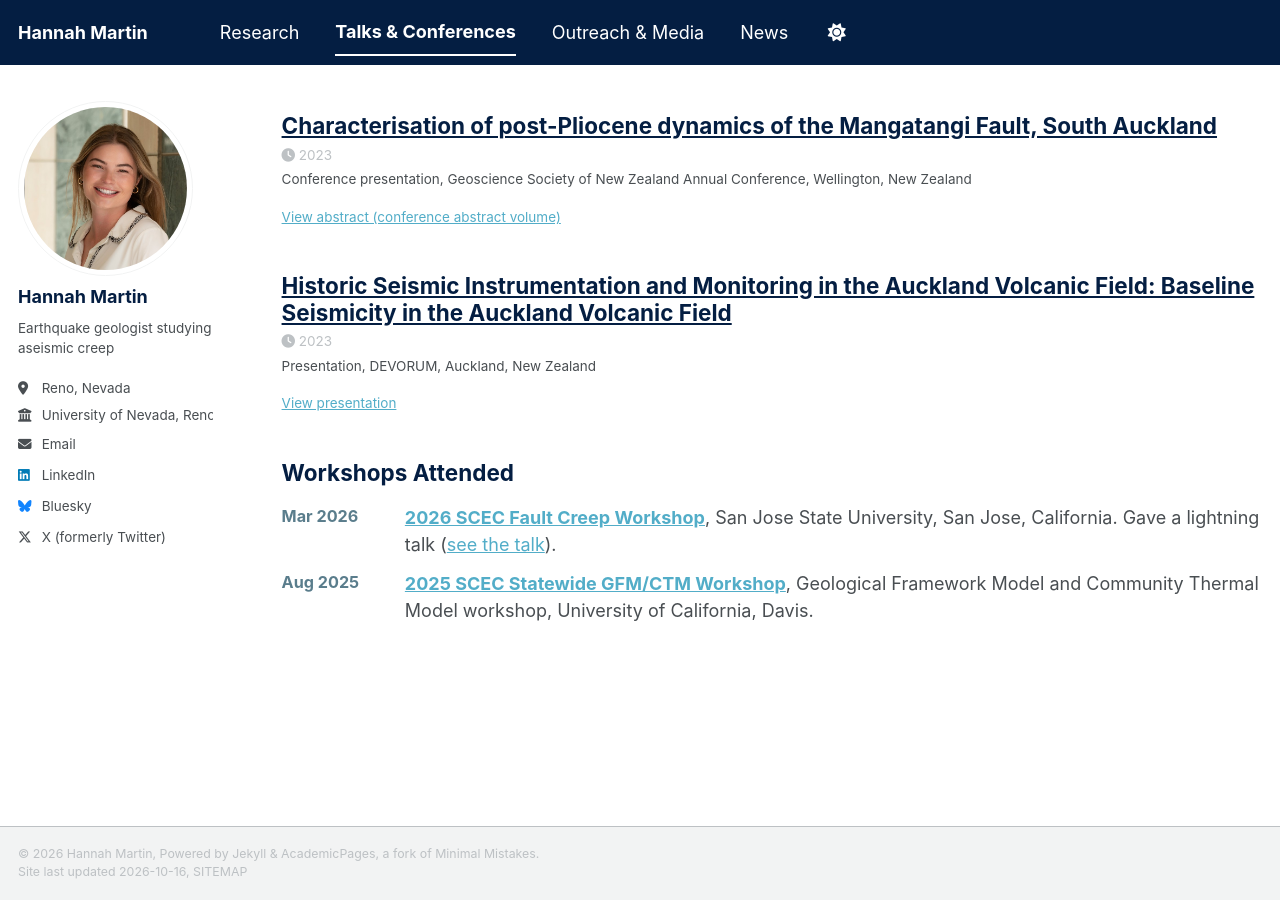
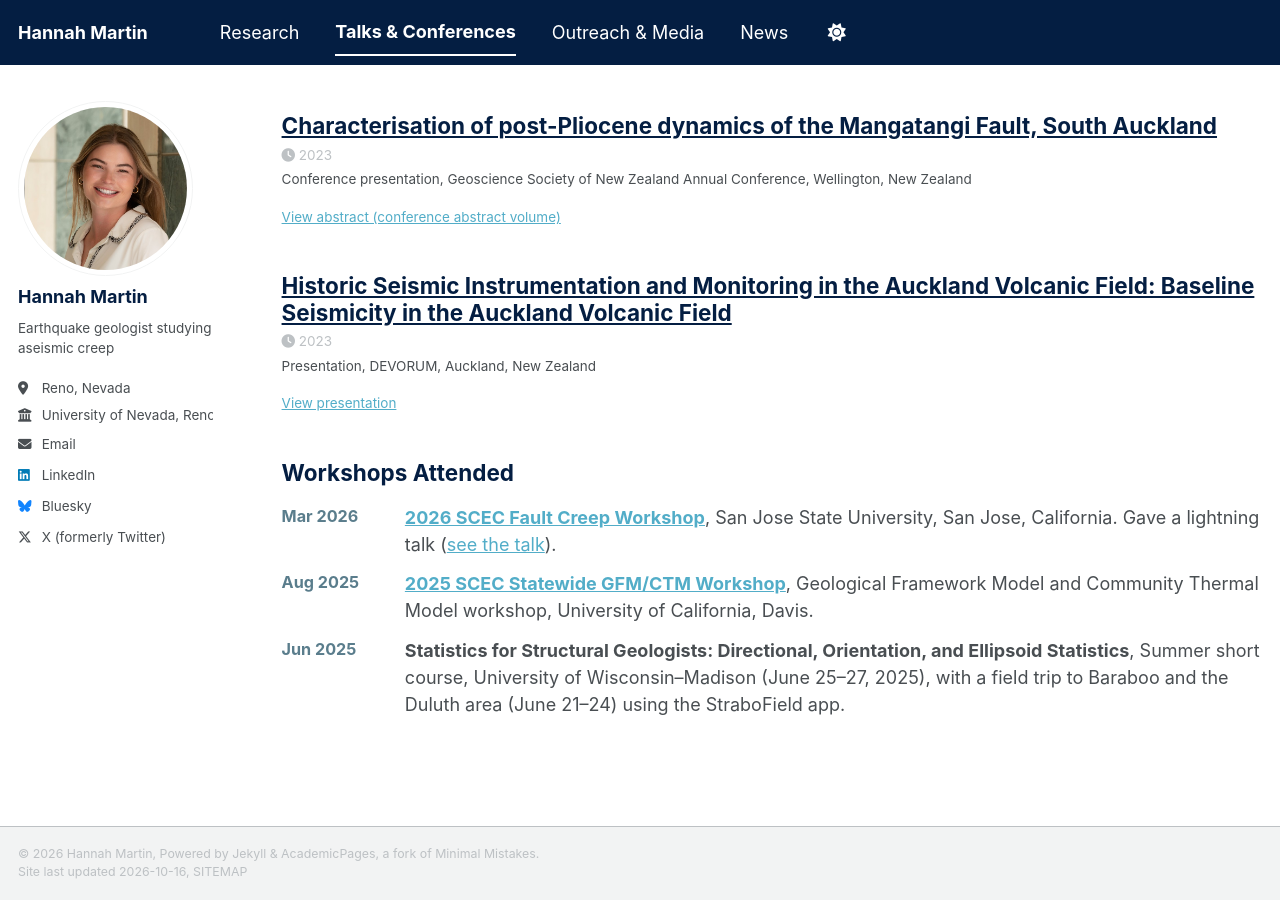
Before and after one commit to HannahMartinGeology/hannahmartingeology.github.io, a Jekyll site: the page built from _pages/talks.html, in a window 1280 px wide and 900 px high, scrolled down 1434 px. Built offline with Jekyll 4.4.1, drawn with Linux system fonts in a browser that asks for light colours; a style sheet for code colours, icons or effects is not loaded.

Commit message:
Add Wisconsin structural geology statistics course
Co-Authored-By: Claude Opus 5.5 (1M context) <noreply@anthropic.com>
Claude-Session: https://claude.ai/code/session_01DgkcoPr1qNd1CjQ2i3f6tK

```diff
--- a/_data/workshops.yml
+++ b/_data/workshops.yml
@@ -11,3 +11,6 @@
   name: "2025 SCEC Statewide GFM/CTM Workshop"
   url: "https://www.scec.org/events/2025-scec-gfm-ctm-workshop/"
   detail: "Geological Framework Model and Community Thermal Model workshop, University of California, Davis."
+- when: "Jun 2025"
+  name: "Statistics for Structural Geologists: Directional, Orientation, and Ellipsoid Statistics"
+  detail: "Summer short course, University of Wisconsin–Madison (June 25–27, 2025), with a field trip to Baraboo and the Duluth area (June 21–24) using the StraboField app."
```
